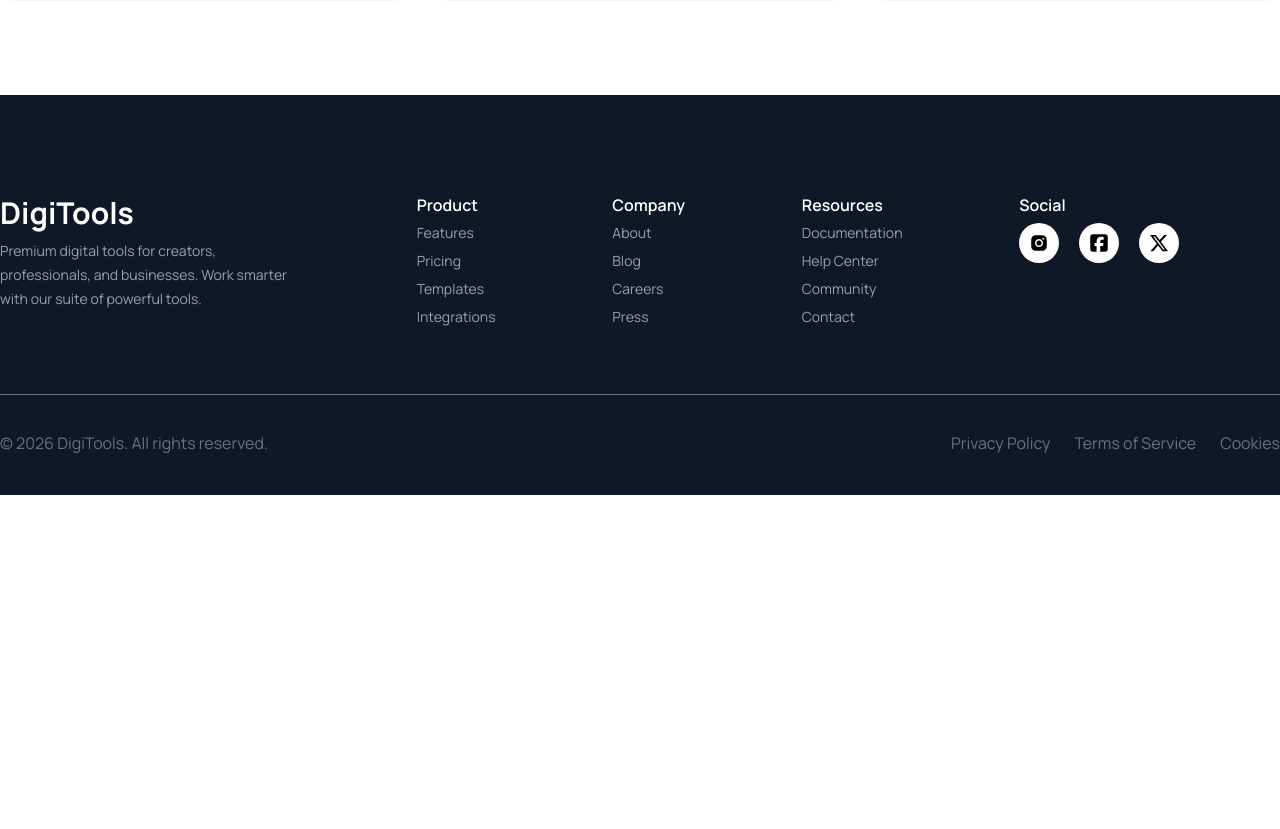
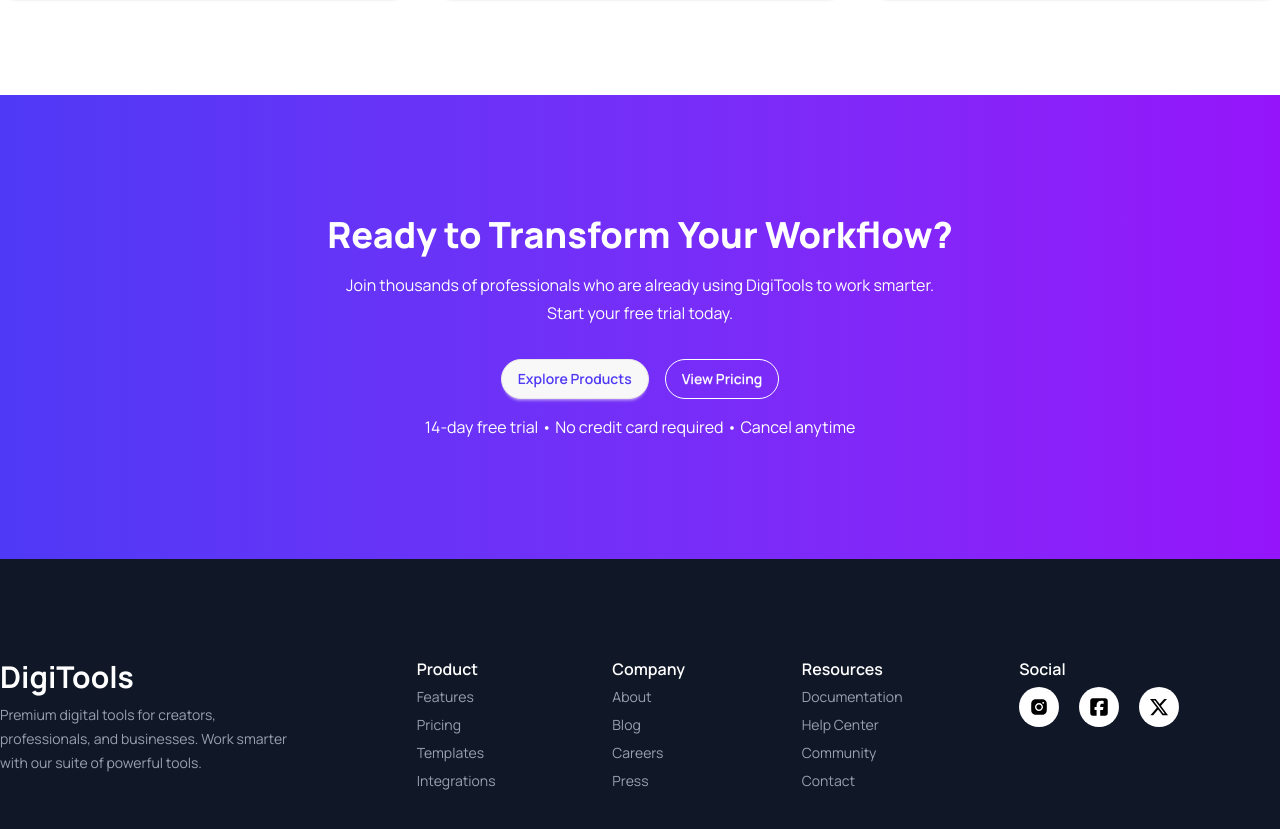
Before and after one commit to Morshedul-developer/digitools-platform, a React (Vite) app: page / in a window 1280 px wide. Shown: the part 3847-4676 px from the top of the page. Before the commit the page ends 4342 px from the top, so only its background shows below. Built offline with nearby package versions, Linux system fonts and the light colour scheme.

Commit message:
made the workflow section

```diff
--- a/src/App.jsx
+++ b/src/App.jsx
@@ -9,6 +9,7 @@ import Carts from "./components/Carts/Carts";
 import Steps from "./components/Steps/Steps";
 import Pricing from "./components/Pricing/Pricing";
 import Footer from "./components/Footer/Footer";
+import Workflow from "./components/Workflow/Workflow";
 
 const productItems = fetch("/products.json").then((res) => res.json());
 
@@ -27,6 +28,7 @@ function App() {
       {products === "carts" && <Carts />}
       <Steps/>
       <Pricing pricingItems={pricingItems}/>
+      <Workflow/>
       <Footer/>
     </>
   );
--- /dev/null
+++ b/src/components/Workflow/Workflow.jsx
@@ -0,0 +1,17 @@
+const Workflow = () => {
+    return (
+        <div className="bg-linear-to-r from-[#4F39F6] to-[#9514FA] py-30 flex justify-center items-center">
+            <div className="text-center text-white">
+                <h2 className="text-4xl font-extrabold mb-4">Ready to Transform Your Workflow?</h2>
+                <p className="max-w-157 mx-auto leading-7 mb-8">Join thousands of professionals who are already using DigiTools to work smarter. Start your free trial today.</p>
+                <div className="flex justify-center gap-4 mb-4">
+                    <button className="btn rounded-full text-[#4F39F6]">Explore Products</button>
+                    <button className="btn btn-outline rounded-full">View Pricing</button>
+                </div>
+                <p>14-day free trial • No credit card required • Cancel anytime</p>
+            </div>
+        </div>
+    );
+};
+
+export default Workflow;
```
